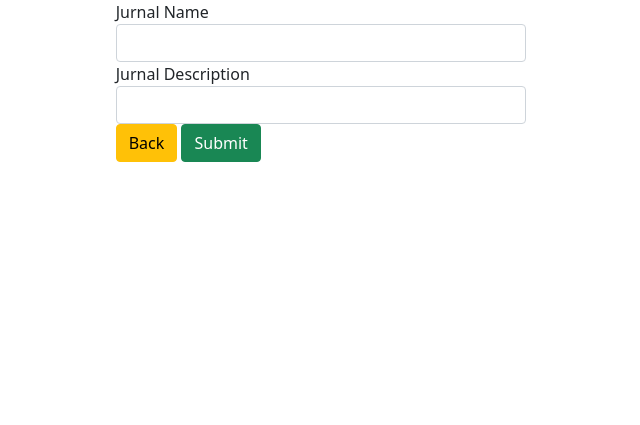
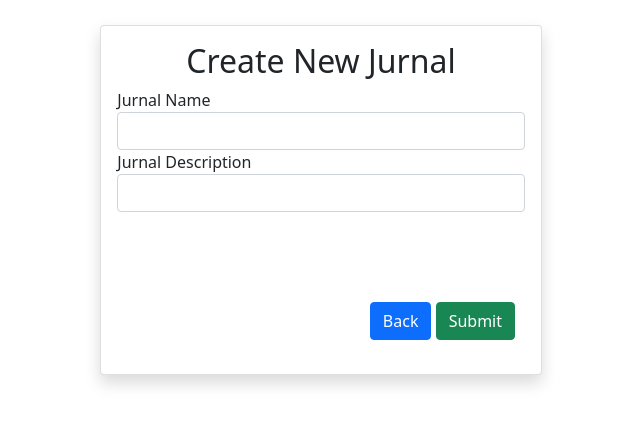
Before and after one commit to itecsmart/jurnal-umum-webapp, a Flask app: page /jurnal/create in a window 1280 px wide. Shown: the top 425 px of the page, without its empty margins (319-959 px from the left). Run offline with Flask 3, Linux system fonts and the light colour scheme.

Commit message:
docs: styling jurnal form

```diff
--- a/src/templates/jurnal_form.html
+++ b/src/templates/jurnal_form.html
@@ -9,10 +9,11 @@
     <script src="https://cdn.jsdelivr.net/npm/bootstrap@5.0.2/dist/js/bootstrap.bundle.min.js" integrity="sha384-MrcW6ZMFYlzcLA8Nl+NtUVF0sA7MsXsP1UyJoMp4YLEuNSfAP+JcXn/tWtIaxVXM" crossorigin="anonymous"></script>
 </head>
 <body>
-    <div class="row">
+    <div class="row" style="margin-top: 25px;">
         <div class="col"></div>
-        <div class="col">
+        <div class="col card shadow p-3 mb-5 bg-body rounded" style="height: 350px;">
             <form action="/jurnal/create" method="POST">
+                <h2 style="text-align:center ;">Create New Jurnal</h2>
                 {{form.csrf_token}}
                 <div class="form-group">
                     {{form.name.label}}
@@ -22,8 +23,8 @@
                     {{form.description.label}}
                     {{form.description(class='form-control')}}
                 </div>
-                <div class="form-group">
-                    <a href="/jurnal" class="btn btn-warning">Back</a>
+                <div class="form-group" style="margin-top: 90px;margin-left: 62%;">
+                    <a href="/jurnal" class="btn btn-primary">Back</a>
                     <button type="submit" class="btn btn-success">Submit</button>
                 </div>
             </form>
```
